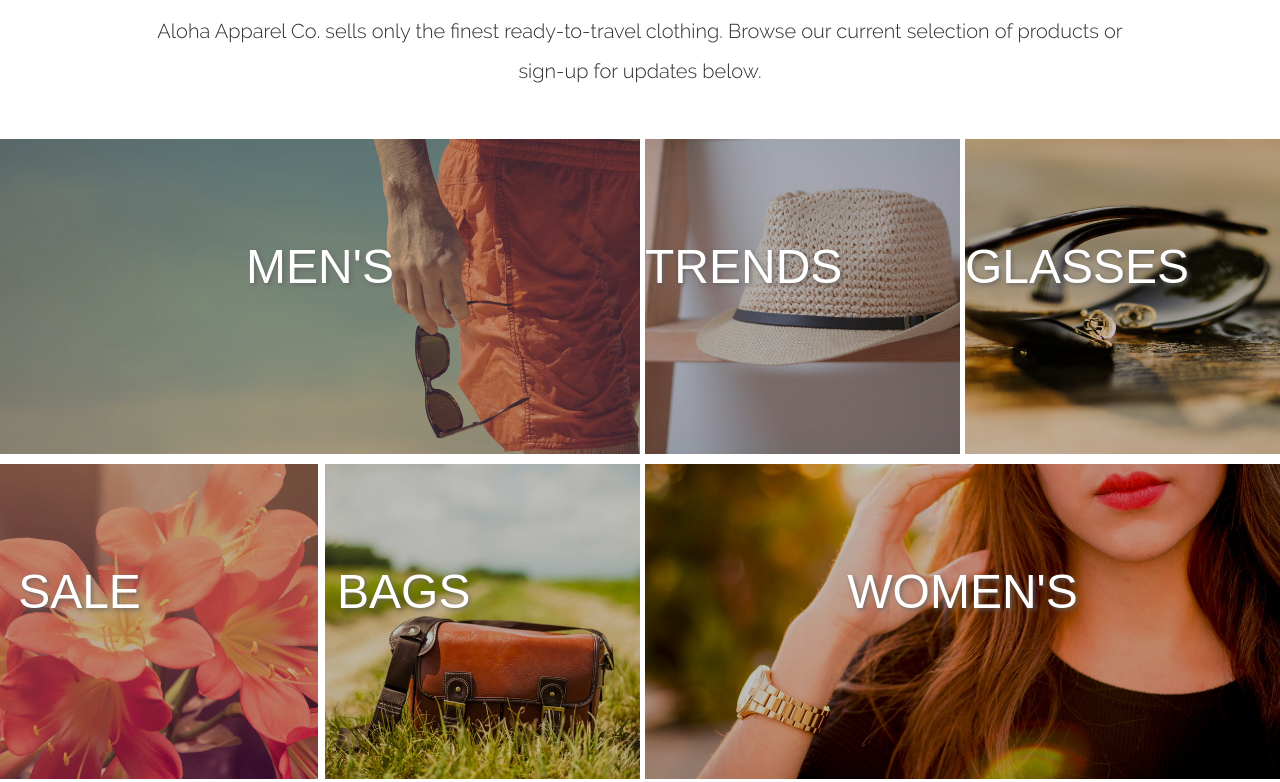
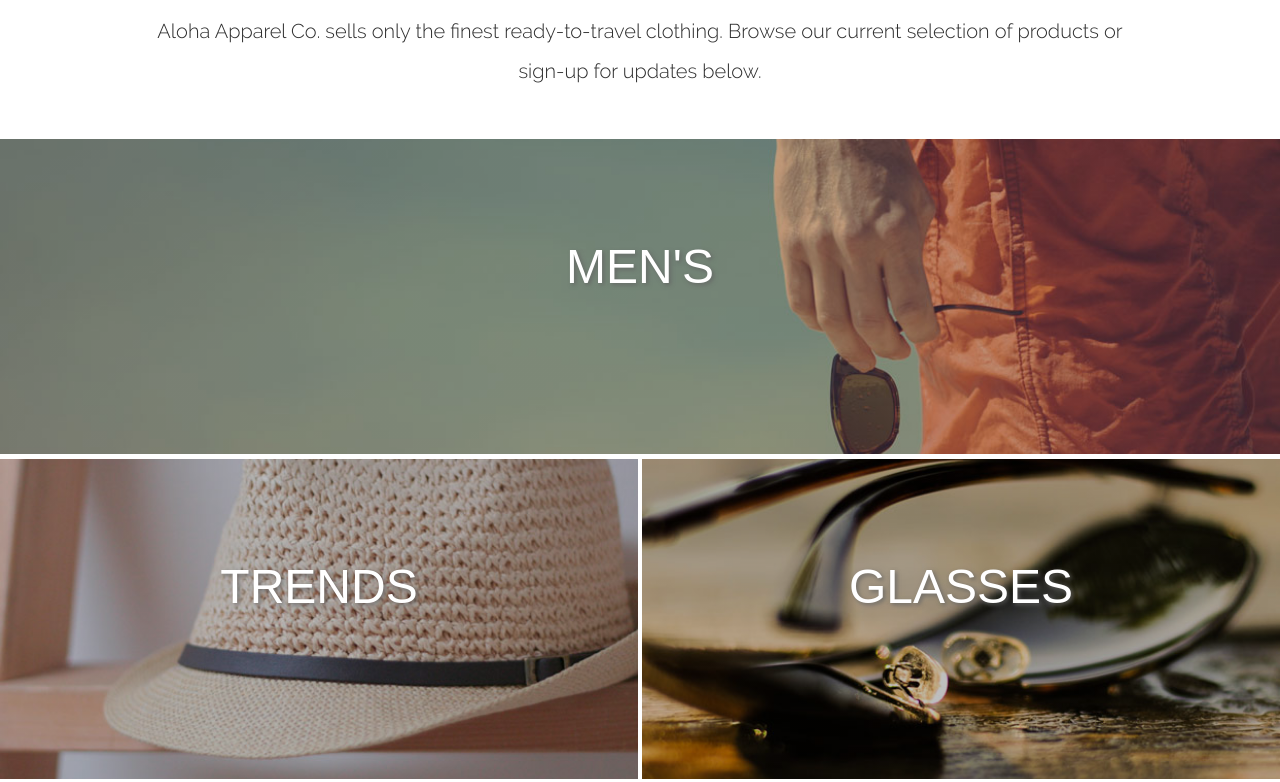
Before and after one commit to sarahellisfox/aloha, a plain HTML site: page index.html in a window 1280 px wide. Shown: the part 720-1502 px from the top of the page. Drawn offline with nearby package versions, Linux system fonts and the light colour scheme.

Commit message:
fix shop grid layout for mobile

```diff
--- a/css/style.css
+++ b/css/style.css
@@ -138,7 +138,6 @@
 font-size: 0.8em;
 }
 
-
 .updates-container {
 text-align: center;
 color: white;
@@ -265,6 +264,7 @@
 /* Shop  */
 
 .shop-container {
+width: 100%;
 display: flex;
 flex-wrap: wrap;
 list-style: none;
@@ -444,17 +444,18 @@
 
 @media only screen and (min-width: 600px) {
 
-/* Header & Navigation */
+  /* Header & Navigation - Tablet */
 
   .header-container {
-display: grid;
-grid-template-columns: [first] 20% auto [last] 20%;
+  display: flex;
+  justify-content: space-between;
   margin: 0 auto;
   margin: 0.25em 0;
   }
 
   .nav-wrapper {
   border: none;
+  padding-right: 72px;
   }
 
   .logo-img {
@@ -484,7 +485,7 @@
     font-size: 3em;
   }
 
-/* About Section - Tablet */
+  /* About - Tablet */
 
   .about-container {
   max-width: 90%;
@@ -496,76 +497,7 @@
   }
 
   .about-information {
-text-align: justify;
-text-align-last: center;
   font-size: 1.25em;
-}
-
-/* Shop Section - Mobile  */
-
-.shop-container {
-max-width: 100%;
-margin: 0;
-padding: 0;
-display: flex;
-flex-wrap: wrap;
-
-list-style: none;
-
-text-transform: uppercase;
-font-family: 'Raleway Light', Arial, Helvetica, sans-serif;
-font-size: 1.5em;
-text-align: center;
-color: white;
-}
-
-.mens-1 {
-width: 50%;
-height: 20vh;
-border-bottom: 5px solid white;
-}
-
-.trends-2 {
-width: 25%;
-height: 20vh;
-border: none;
-border-bottom: 5px solid white;
-border-left: 5px solid white;
-}
-
-.glasses-3 {
-width: 25%;
-height: 20vh;
-border: none;
-border-bottom: 5px solid white;
-border-left: 5px solid white;
-}
-
-.sale-4 {
-width: 25%;
-height: 20vh;
-}
-
-.bag-5 {
-width: 25%;
-height: 20vh;
-border-left: 5px solid white;
-}
-
-.women-6 {
-width: 50%;
-height: 20vh;
-border-left: 5px solid white;
-}
-
-.shop-text-lg-img {
-padding: 8vh 0 0 0;
-text-align: center;
-}
-
-.shop-text-sm-img {
-padding: 8vh 0 0 0;
-text-align: center;
   }
 
 /* Featured Section - Tablet */
--- a/index.html
+++ b/index.html
@@ -59,23 +59,23 @@
     <!-- Shop Section  -->
 
     <section id="shop-section" class="shop-container">
-        <div class="mens-1">
-            <h3 class="shop-text-lg-img">Men's</h3>
+        <div class="mens-1 shop-text-lg-img">
+            <h3>Men's</h3>
         </div>
-        <div class="trends-2">
-            <h3 class="shop-text-sm-img">Trends</h3>
+        <div class="trends-2 shop-text-sm-img">
+            <h3>Trends</h3>
         </div>
-        <div class="glasses-3">
-            <h3 class="shop-text-sm-img">Glasses</h3>
+        <div class="glasses-3 shop-text-sm-img">
+            <h3>Glasses</h3>
         </div>
-        <div class="sale-4">
-            <h3 class="shop-text-sm-img">Sale</h3>
+        <div class="sale-4 shop-text-sm-img">
+            <h3>Sale</h3>
         </div>
-        <div class="bag-5">
-            <h3 class="shop-text-sm-img">Bags</h3>
+        <div class="bag-5 shop-text-sm-img">
+            <h3>Bags</h3>
         </div>
-        <div class=women-6>
-            <h3 class="shop-text-lg-img">Women's</h3>
+        <div class="women-6 shop-text-lg-img">
+            <h3>Women's</h3>
         </div>
     </section>
 
```
Also changed, not shown: 1 other file. Lines whose indentation alone changed are shown as unchanged.
